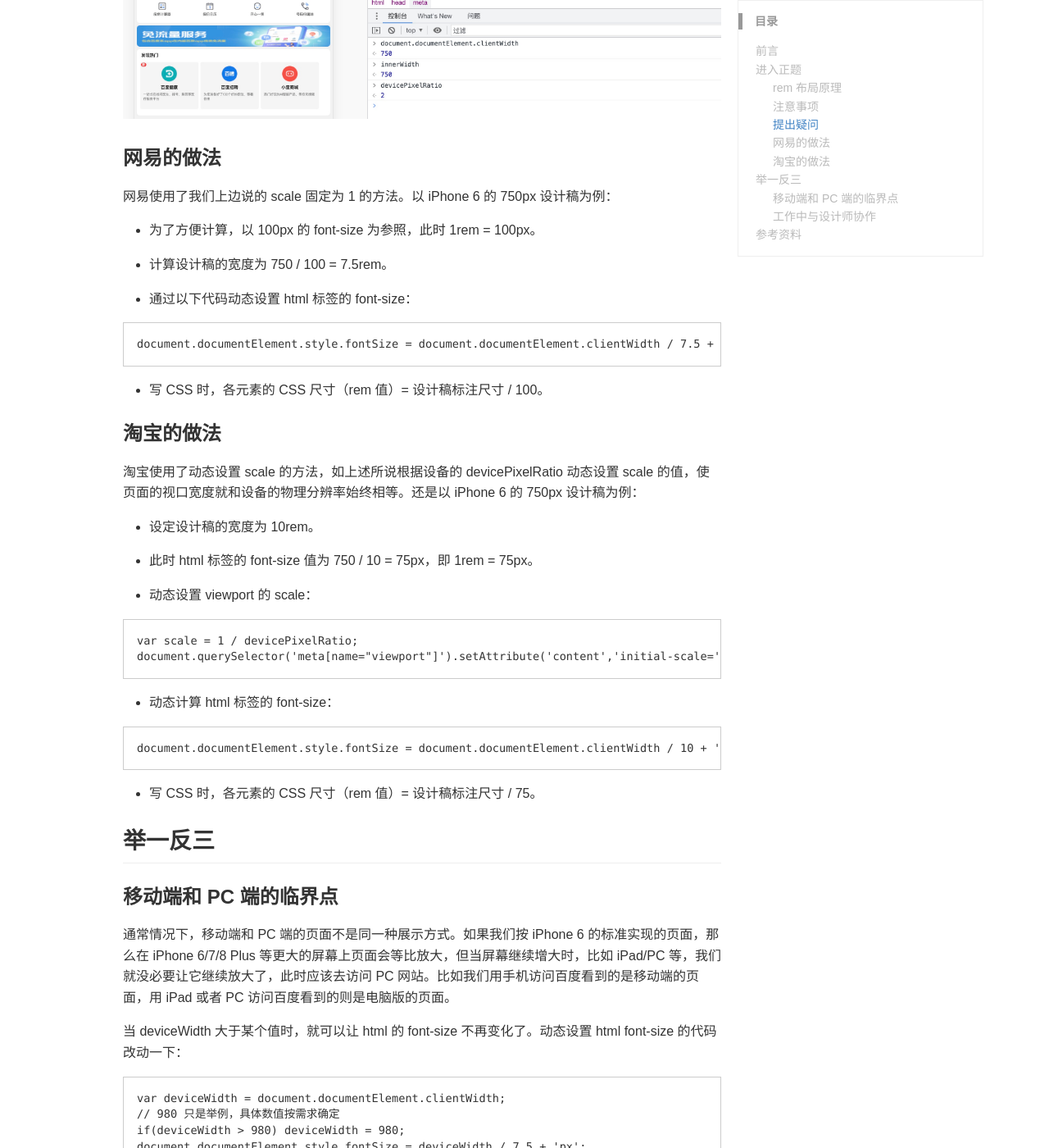
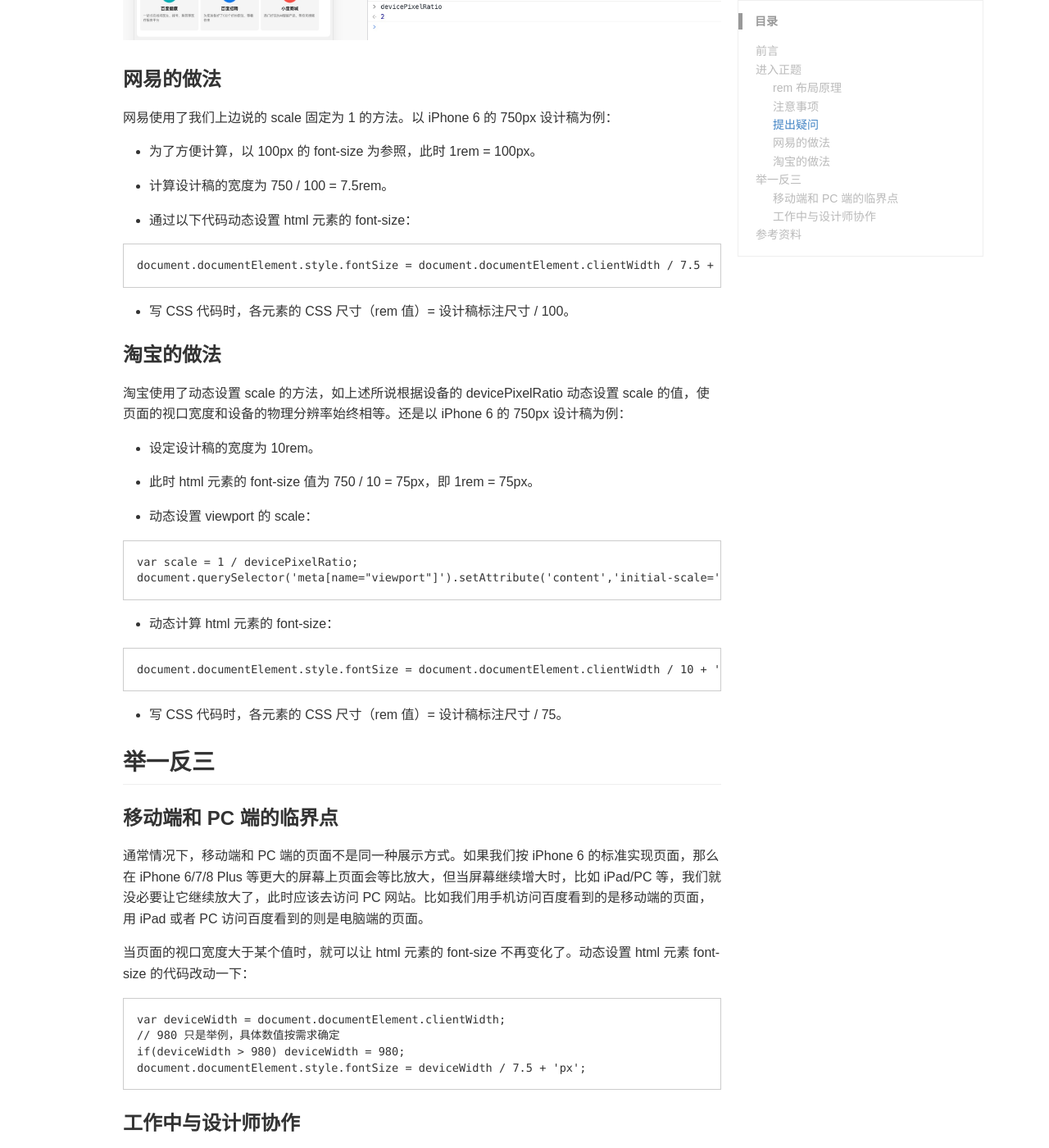
Before and after one commit to iamjichao/iamjichao.github.io, a Jekyll site: the page built from _posts/2021-01-02-rem.md, in a window 1280 px wide and 1400 px high, scrolled down 4453 px. Shown: the whole window at 82% size. Built offline with Jekyll 4.4.1, drawn with Linux system fonts in a browser that asks for light colours; some web fonts are replaced; comment, search, counter and statistics services are not loaded; a style sheet for code colours, icons or effects is not loaded; some of the changed text lies outside the part shown.

Commit message:
update posts

````diff
--- a/_posts/2021-01-02-rem.md
+++ b/_posts/2021-01-02-rem.md
@@ -19,11 +19,8 @@ keywords: [CSS, rem]
     分辨率是指每一个方向上的像素数量，比如我们常说的 1920×1080 分辨率，就是指横向有 1920 个像素，竖向有 1080 个像素。描述分辨率的单位有：
 
     - dpi - dots per inch，设备分辨率，又称输出分辨率，指的是设备每英寸上可产生的点数。
-
     - ppi - pixels per inch，图像分辨率，又称像素密度单位，指的是每英寸所拥有的像素数量。
-
     - lpi - lines per inch，网屏分辨率，线每英寸。
-
     - ppd - pixels per degree，角分辨率，像素每度。
 
 - **物理分辨率**
@@ -106,9 +103,7 @@ document.documentElement.style.fontSize = document.documentElement.clientWidth /
 
 举个例子🌰：
 
-设计师按照 750px 的标准做设计稿，为了方便计算我们取 100px 为 1rem，那么设计稿的宽度就是 7.5rem，不同设备上页面对应的 1rem 的值就是页面视口宽度 / 7.5。
-
-iPhone6 横向的 CSS 像素为 375px，那么对应的 1rem 数值就是 375/7.5 = 50px。
+设计师按照 750px 的标准做设计稿，为了方便计算我们取 100px 为 1rem，那么设计稿的宽度就是 7.5rem，不同设备上页面对应的 1rem 的值就是页面视口宽度 / 7.5。iPhone6 横向的 CSS 像素为 375px，那么对应的 1rem 数值就是 375/7.5 = 50px。
 
 ### 注意事项
 
@@ -139,9 +134,7 @@ iPhone6 横向的 CSS 像素为 375px，那么对应的 1rem 数值就是 375/7.
 如果 viewport 的 scale 根据 devicePixelRatio 动态设置：
 
 - 当 devicePixelRatio 为 1 时，scale 为 1。
-
 - 当 devicePixelRatio 为 2 时，scale 为 0.5。
-
 - 当 devicePixelRatio 为 3 时，scale 为 0.3333。
 
 也就是说，devicePixelRatio * scale 始终等于 1，那么页面的视口宽度就和设备的物理分辨率始终相等。iPhone 6 的 devicePixelRatio 为 2，当 scale 为 0.5 时，iPhone 6 显示的页面视口宽度就和设计稿一样都是 750px 了。
@@ -156,21 +149,21 @@ iPhone6 横向的 CSS 像素为 375px，那么对应的 1rem 数值就是 375/7.
 
 - 计算设计稿的宽度为 750 / 100 = 7.5rem。
 
-- 通过以下代码动态设置 html 标签的 font-size：
+- 通过以下代码动态设置 html 元素的 font-size：
 
 ```js
 document.documentElement.style.fontSize = document.documentElement.clientWidth / 7.5 + 'px';
 ```
 
-- 写 CSS 时，各元素的 CSS 尺寸（rem 值）= 设计稿标注尺寸 / 100。
+- 写 CSS 代码时，各元素的 CSS 尺寸（rem 值）= 设计稿标注尺寸 / 100。
 
 ### 淘宝的做法
 
-淘宝使用了动态设置 scale 的方法，如上述所说根据设备的 devicePixelRatio 动态设置 scale 的值，使页面的视口宽度就和设备的物理分辨率始终相等。还是以 iPhone 6 的 750px 设计稿为例：
+淘宝使用了动态设置 scale 的方法，如上述所说根据设备的 devicePixelRatio 动态设置 scale 的值，使页面的视口宽度和设备的物理分辨率始终相等。还是以 iPhone 6 的 750px 设计稿为例：
 
 - 设定设计稿的宽度为 10rem。
 
-- 此时 html 标签的 font-size 值为 750 / 10 = 75px，即 1rem = 75px。
+- 此时 html 元素的 font-size 值为 750 / 10 = 75px，即 1rem = 75px。
 
 - 动态设置 viewport 的 scale：
 
@@ -179,21 +172,21 @@ var scale = 1 / devicePixelRatio;
 document.querySelector('meta[name="viewport"]').setAttribute('content','initial-scale=' + scale + ', maximum-scale=' + scale + ', minimum-scale=' + scale + ', user-scalable=no');
 ```
 
-- 动态计算 html 标签的 font-size：
+- 动态计算 html 元素的 font-size：
 
 ```js
 document.documentElement.style.fontSize = document.documentElement.clientWidth / 10 + 'px';
 ```
 
-- 写 CSS 时，各元素的 CSS 尺寸（rem 值）= 设计稿标注尺寸 / 75。
+- 写 CSS 代码时，各元素的 CSS 尺寸（rem 值）= 设计稿标注尺寸 / 75。
 
 ## 举一反三
 
 ### 移动端和 PC 端的临界点
 
-通常情况下，移动端和 PC 端的页面不是同一种展示方式。如果我们按 iPhone 6 的标准实现的页面，那么在 iPhone 6/7/8 Plus 等更大的屏幕上页面会等比放大，但当屏幕继续增大时，比如 iPad/PC 等，我们就没必要让它继续放大了，此时应该去访问 PC 网站。比如我们用手机访问百度看到的是移动端的页面，用 iPad 或者 PC 访问百度看到的则是电脑版的页面。
+通常情况下，移动端和 PC 端的页面不是同一种展示方式。如果我们按 iPhone 6 的标准实现页面，那么在 iPhone 6/7/8 Plus 等更大的屏幕上页面会等比放大，但当屏幕继续增大时，比如 iPad/PC 等，我们就没必要让它继续放大了，此时应该去访问 PC 网站。比如我们用手机访问百度看到的是移动端的页面，用 iPad 或者 PC 访问百度看到的则是电脑端的页面。
 
-当 deviceWidth 大于某个值时，就可以让 html 的 font-size 不再变化了。动态设置 html font-size 的代码改动一下：
+当页面的视口宽度大于某个值时，就可以让 html 元素的 font-size 不再变化了。动态设置 html 元素 font-size 的代码改动一下：
 
 ```js
 var deviceWidth = document.documentElement.clientWidth;
````
Also changed, not shown: other parts of _posts/2021-01-02-rem.md (+1 -1 lines).
